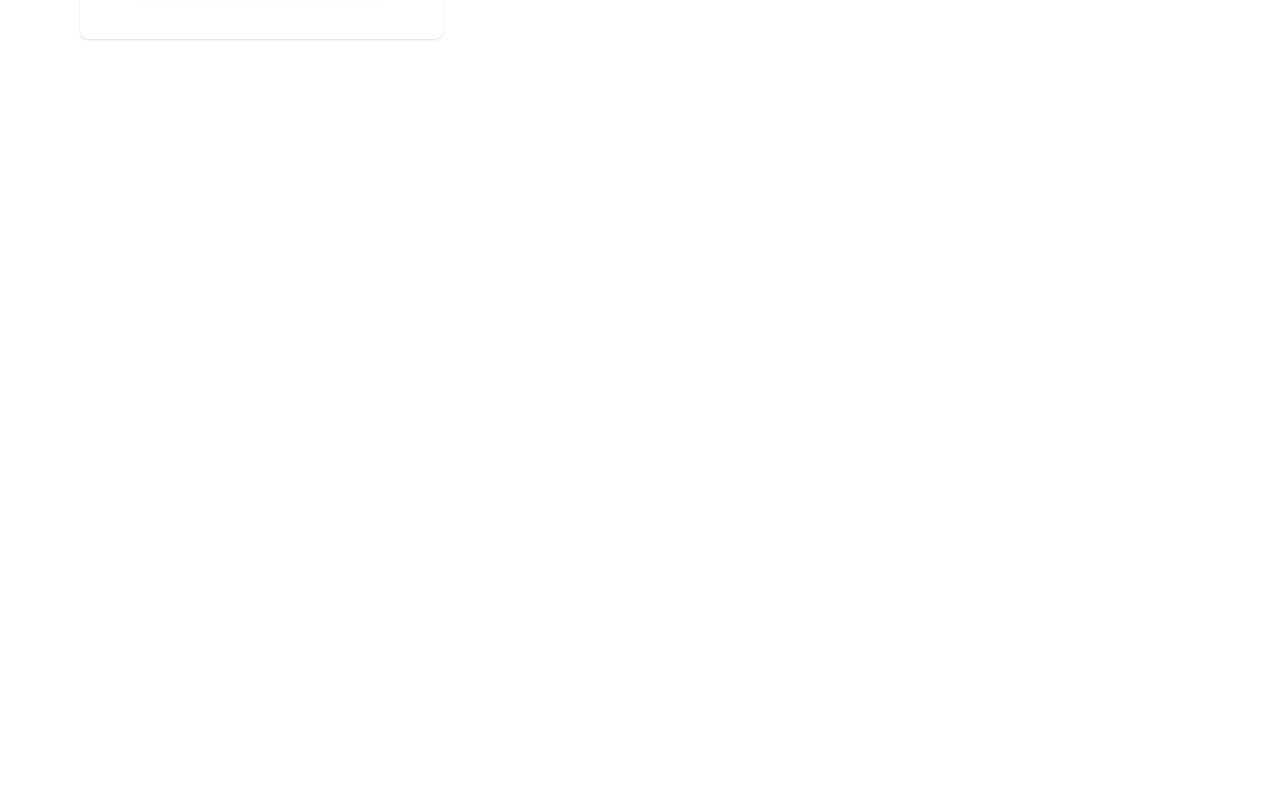
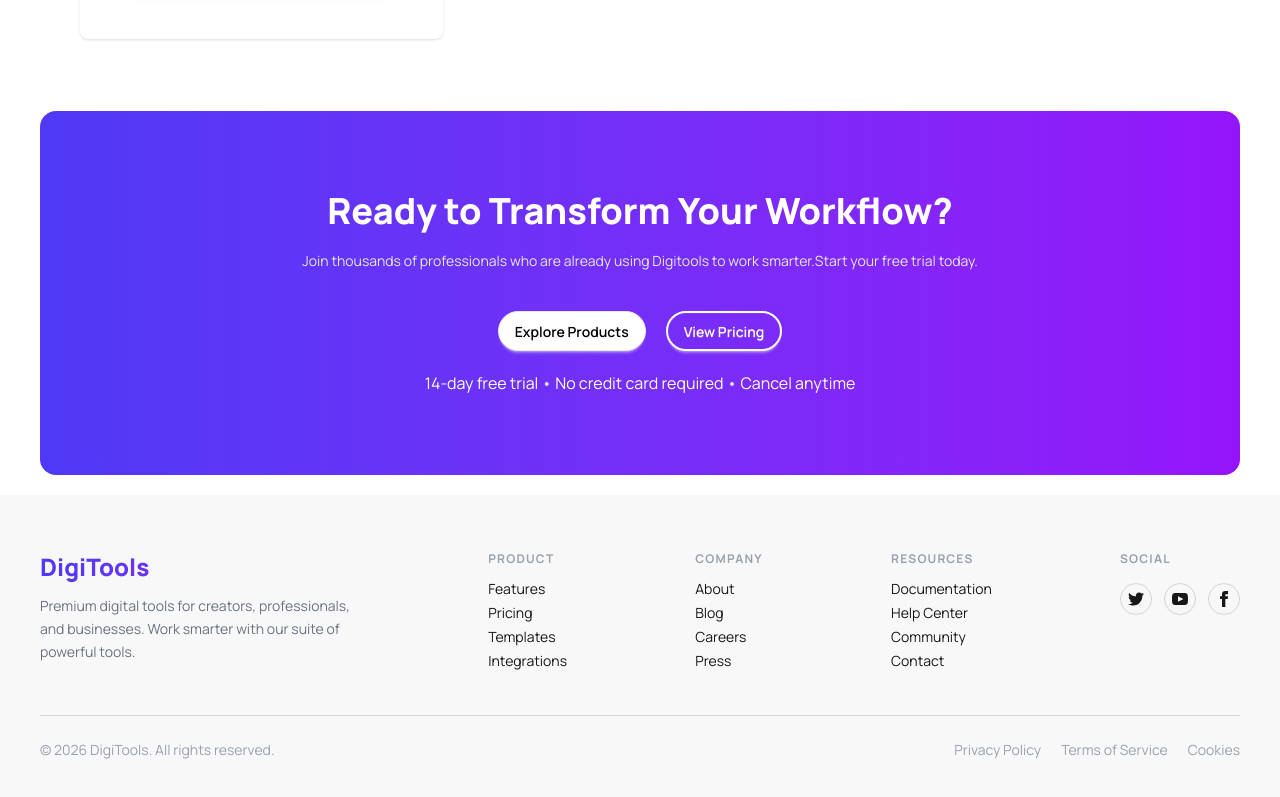
Before and after one commit to rokan45/digital-tools-react-app, a React (Vite) app: page / in a window 1280 px wide. Shown: the part 3095-3892 px from the top of the page. Before the commit the page ends 3166 px from the top, so only its background shows below. Built offline with nearby package versions, Linux system fonts and the light colour scheme.

Commit message:
feat: added footer section

```diff
--- a/src/App.jsx
+++ b/src/App.jsx
@@ -8,6 +8,8 @@ import Empty from './component/cart/Empty'
 import Cart from './component/cart/Cart'
 import InstructionSection from './component/instruction/InstructionSection'
 import PricingSection from './component/pricing/PricingSection'
+import Footer from './component/footer/Footer'
+import Freetrail from './component/footer/Freetrail'
 
 
 const fetchCardData=async() =>{
@@ -40,6 +42,11 @@ function App() {
      <PricingSection></PricingSection>
 
     </main>
+
+    <footer>
+      <Freetrail></Freetrail>
+      <Footer></Footer>
+    </footer>
     </>
   )
 }
--- /dev/null
+++ b/src/component/footer/Footer.jsx
@@ -0,0 +1,83 @@
+import React from 'react';
+
+const Footer = () => {
+    return (
+        <footer className="bg-base-200 px-10 py-14">
+            {/* Top Section */}
+            <div className="flex items-start justify-between gap-10">
+
+                {/* Brand */}
+                <div className="max-w-xs">
+                    <h1 className="text-2xl font-extrabold bg-linear-to-r from-[#4F39F6] to-[#9514FA] bg-clip-text text-transparent">
+                        DigiTools
+                    </h1>
+                    <p className="text-sm text-gray-500 mt-3 leading-relaxed">
+                        Premium digital tools for creators, professionals, and businesses. Work smarter with our suite of powerful tools.
+                    </p>
+                </div>
+
+                {/* Links */}
+                <div className="flex flex-col">
+                    <h6 className="font-bold text-xs uppercase tracking-widest text-gray-400 mb-3">Product</h6>
+                    <a className="link link-hover text-sm mb-1">Features</a>
+                    <a className="link link-hover text-sm mb-1">Pricing</a>
+                    <a className="link link-hover text-sm mb-1">Templates</a>
+                    <a className="link link-hover text-sm mb-1">Integrations</a>
+                </div>
+
+                <div className="flex flex-col">
+                    <h6 className="font-bold text-xs uppercase tracking-widest text-gray-400 mb-3">Company</h6>
+                    <a className="link link-hover text-sm mb-1">About</a>
+                    <a className="link link-hover text-sm mb-1">Blog</a>
+                    <a className="link link-hover text-sm mb-1">Careers</a>
+                    <a className="link link-hover text-sm mb-1">Press</a>
+                </div>
+
+                <div className="flex flex-col">
+                    <h6 className="font-bold text-xs uppercase tracking-widest text-gray-400 mb-3">Resources</h6>
+                    <a className="link link-hover text-sm mb-1">Documentation</a>
+                    <a className="link link-hover text-sm mb-1">Help Center</a>
+                    <a className="link link-hover text-sm mb-1">Community</a>
+                    <a className="link link-hover text-sm mb-1">Contact</a>
+                </div>
+
+                {/* Social */}
+                <div className="flex flex-col">
+                    <h6 className="font-bold text-xs uppercase tracking-widest text-gray-400 mb-4">Social</h6>
+                    <div className="flex gap-3">
+                        {/* Twitter */}
+                        <a className="btn btn-sm btn-circle btn-ghost border border-gray-300">
+                            <svg xmlns="http://www.w3.org/2000/svg" width="16" height="16" viewBox="0 0 24 24" className="fill-current">
+                                <path d="M24 4.557c-.883.392-1.832.656-2.828.775 1.017-.609 1.798-1.574 2.165-2.724-.951.564-2.005.974-3.127 1.195-.897-.957-2.178-1.555-3.594-1.555-3.179 0-5.515 2.966-4.797 6.045-4.091-.205-7.719-2.165-10.148-5.144-1.29 2.213-.669 5.108 1.523 6.574-.806-.026-1.566-.247-2.229-.616-.054 2.281 1.581 4.415 3.949 4.89-.693.188-1.452.232-2.224.084.626 1.956 2.444 3.379 4.6 3.419-2.07 1.623-4.678 2.348-7.29 2.04 2.179 1.397 4.768 2.212 7.548 2.212 9.142 0 14.307-7.721 13.995-14.646.962-.695 1.797-1.562 2.457-2.549z" />
+                            </svg>
+                        </a>
+                        {/* YouTube */}
+                        <a className="btn btn-sm btn-circle btn-ghost border border-gray-300">
+                            <svg xmlns="http://www.w3.org/2000/svg" width="16" height="16" viewBox="0 0 24 24" className="fill-current">
+                                <path d="M19.615 3.184c-3.604-.246-11.631-.245-15.23 0-3.897.266-4.356 2.62-4.385 8.816.029 6.185.484 8.549 4.385 8.816 3.6.245 11.626.246 15.23 0 3.897-.266 4.356-2.62 4.385-8.816-.029-6.185-.484-8.549-4.385-8.816zm-10.615 12.816v-8l8 3.993-8 4.007z" />
+                            </svg>
+                        </a>
+                        {/* Facebook */}
+                        <a className="btn btn-sm btn-circle btn-ghost border border-gray-300">
+                            <svg xmlns="http://www.w3.org/2000/svg" width="16" height="16" viewBox="0 0 24 24" className="fill-current">
+                                <path d="M9 8h-3v4h3v12h5v-12h3.642l.358-4h-4v-1.667c0-.955.192-1.333 1.115-1.333h2.885v-5h-3.808c-3.596 0-5.192 1.583-5.192 4.615v3.385z" />
+                            </svg>
+                        </a>
+                    </div>
+                </div>
+            </div>
+
+            {/* Divider */}
+            <div className="border-t border-gray-300 mt-10 pt-6 flex items-center justify-between text-sm text-gray-400">
+                <p>© {new Date().getFullYear()} DigiTools. All rights reserved.</p>
+                <div className="flex gap-5">
+                    <a className="link link-hover">Privacy Policy</a>
+                    <a className="link link-hover">Terms of Service</a>
+                    <a className="link link-hover">Cookies</a>
+                </div>
+            </div>
+        </footer>
+    );
+};
+
+export default Footer;
--- /dev/null
+++ b/src/component/footer/Freetrail.jsx
@@ -0,0 +1,26 @@
+import React from 'react';
+
+const Freetrail = () => {
+    return (
+        <div>
+            <div className='mx-10 rounded-2xl mt-10 px-8 py-20 bg-linear-to-r from-[#4F39F6] to-[#9514FA] text-white mb-5'>
+                <div className='text-center'>
+                    <h2 className='text-4xl font-extrabold'>Ready to Transform Your Workflow?</h2>
+                    <p className='text-sm text-gray-200 text-balance mt-5'>Join thousands of professionals who are already using Digitools to work smarter.Start your free trial today.</p>
+                </div>
+                <div className='flex flex-col justify-center items-center mt-10'>
+                    <div className='flex gap-5'>
+                        <button className="btn bg-white text-black rounded-4xl ">Explore Products</button>
+                        <button className="btn bg-transparent text-white rounded-4xl border-2 border-white">View Pricing</button>
+                    </div>
+                    <div className='mt-5'>
+                       <span>14-day free trial • No credit card required • Cancel anytime</span>
+                    </div>
+                </div>
+
+            </div>
+        </div>
+    );
+};
+
+export default Freetrail;
```
